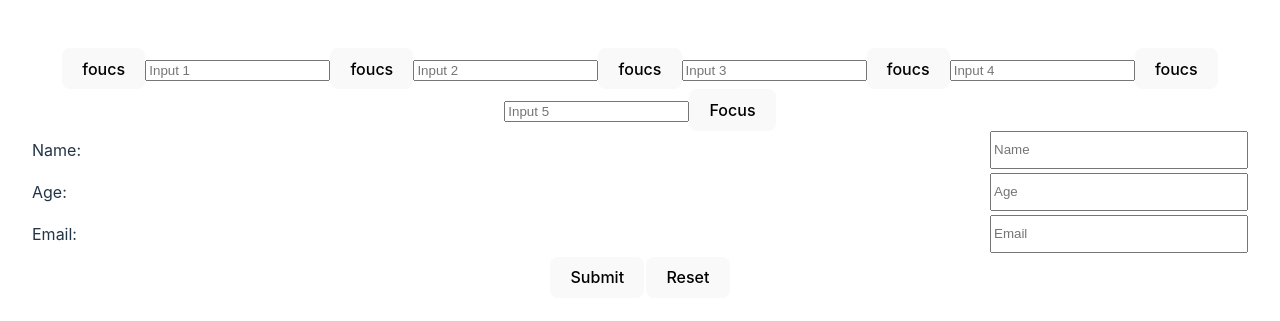
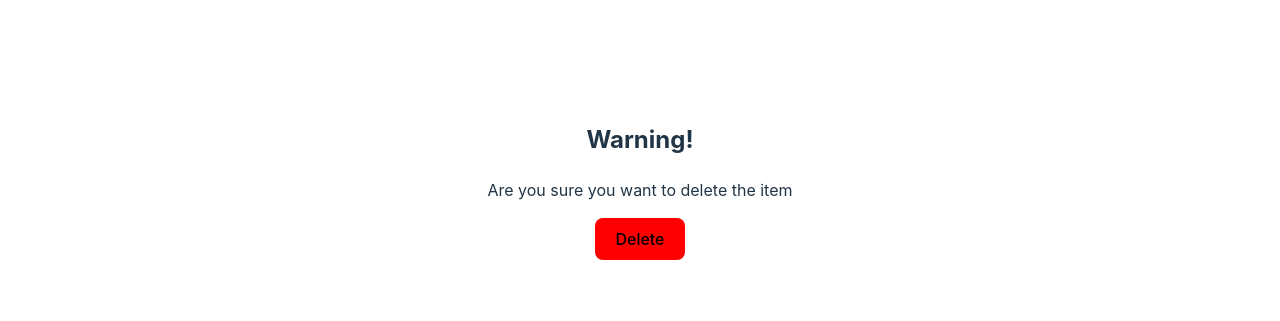
Before and after one commit to selahjs/react-advanced-meta, a React (Vite) app: page / in a window 1280 px wide. Shown: the part 219-540 px from the top of the page. Built offline with nearby package versions, Linux system fonts and the light colour scheme.

Commit message:
component composition, using the special prop childre to compose components

```diff
--- a/src/App.tsx
+++ b/src/App.tsx
@@ -1,131 +1,23 @@
-import React from "react";
+// import FormComponent from "./FormComponent";
 import "./App.css";
 
-const formData = {
-  name: "",
-  email: "",
-  age: "",
-};
-const formReducer = (state: any, action: any) => {
-  switch (action.type) {
-    case "SET_FIELD":
-      return {
-        ...state,
-        [action.name]: action.value,
-      };
-    case "RESET":
-      return formData;
-    default:
-      return "0";
-  }
-};
+const DialogModal = ({children}) =>{
+  return <div>{children}</div>
+}
+const DeleteButton = ({children, backgroundColor}) =>{
+  return <button onClick={()=>alert('Proceed')} style={{ backgroundColor }}>{children}</button>
+  // return <button style={{ backgroundColor: backgroundColor }}>{children}</button>
+}
+function App() {
 
-function App() {
-  // const [money, setMoney] = React.useState(100)
-  const [state, dispatch] = React.useReducer(formReducer, formData);
-  const nameInputRef = React.useRef(null);
-
-  // a more scalable approcah to using useRef
-  const inputRefs = React.useRef([])
-  const focusInput = (index) => {
-    inputRefs.current[index].focus();
-  };
-  const handleRef = () => {
-    nameInputRef?.current?.focus();
-  }
-
-  const handleChange = (e: any) => {
-    dispatch({ type: "SET_FIELD", name: e.target.name, value: e.target.value });
-  };
-  const handleSubmit = (e: any) => {
-    e.preventDefault();
-    console.log("Form submitted:", state);
-    // Handle form submission logic here
-  };
-
-  const handleReset = () => {
-    dispatch({ type: "RESET" });
-  };
-  const inputStyle = { width: 250, height: 30, padding: 2 };
-  const flexStyle = {
-    display: "flex",
-    justifyContent: "space-between",
-    alignItems: "center",
-  };
   return (
     <>
-    {/* and a more reusable way to use the scallable useRef */}
-    {[...Array(5)].map((_, index) => (
-      <>
-        <button onClick={()=>focusInput(index)}>foucs</button>
-        <input
-          key={index}
-          ref={(el) => (inputRefs.current[index] = el)}
-          type="text"
-          placeholder={`Input ${index + 1}`}
-        />
-      </>
-      ))}
-      <button onClick={handleRef}>Focus</button>
-      <form onSubmit={handleSubmit}>
-        <div style={{ display: "flex", flexDirection: "column", gap: 4 }}>
-          <div style={flexStyle}>
-            <label htmlFor="name">Name: </label>
-            <input
-              id="name"
-              ref={nameInputRef}
-              style={inputStyle}
-              name="name"
-              value={state.name}
-              onChange={handleChange}
-              placeholder="Name"
-            />
-          </div>
-          <div style={flexStyle}>
-            <label htmlFor="age">Age:</label>
-            <input
-              id="age"
-              // ref={(el) => (inputRefs.current[i] = el)}
-              style={inputStyle}
-              name="age"
-              value={state.age}
-              onChange={handleChange}
-              placeholder="Age"
-            />
-          </div>
-          <div style={flexStyle}>
-            <label htmlFor="email">Email:</label>
-            <input
-              id="email"
-              style={inputStyle}
-              name="email"
-              value={state.email}
-              onChange={handleChange}
-              placeholder="Email"
-            />
-          </div>
-          <div
-            style={{
-              display: "flex",
-              flexDirection: "row",
-              justifyContent: "center",
-              gap: 2,
-            }}
-          >
-            <button type="submit">Submit</button>
-            <button type="button" onClick={handleReset}>
-              Reset
-            </button>
-          </div>
-        </div>
-      </form>
-      <p>{state.name}</p>
-      <p>{state.email}</p>
-      <p>{state.age}</p>
-      {/* //  <h1>Current Balance = {money}</h1>
-    //  <button onClick={()=> setMoney(prev => prev - 10)}>buy vegies</button>
-    //  <button onClick={()=> setMoney(prev => prev + 10)}>serve a meal</button>
-    //  <button onClick={()=> setMoney(prev => prev + 500)}>slebrity visit</button> */}
+      {/* <FormComponent /> */}
+      <DialogModal>
+        <h2>Warning!</h2>
+        <p>Are you sure you want to delete the item</p>
+        <DeleteButton backgroundColor={'red'}> Delete</DeleteButton>
+      </DialogModal>
     </>
   );
 }
--- /dev/null
+++ b/src/FormComponent.tsx
@@ -0,0 +1,117 @@
+import React from "react";
+import "./App.css";
+
+const formData = {
+  name: "",
+  email: "",
+  age: "",
+};
+const formReducer = (state: any, action: any) => {
+  switch (action.type) {
+    case "SET_FIELD":
+      return {
+        ...state,
+        [action.name]: action.value,
+      };
+    case "RESET":
+      return formData;
+    default:
+      return "0";
+  }
+};
+
+function FormComponent() {
+  // const [money, setMoney] = React.useState(100)
+  const [state, dispatch] = React.useReducer(formReducer, formData);
+  const nameInputRef = React.useRef(null);
+
+  const handleRef = () => {
+    console.log(nameInputRef);
+    nameInputRef?.current?.focus();
+  };
+
+  const handleChange = (e: any) => {
+    dispatch({ type: "SET_FIELD", name: e.target.name, value: e.target.value });
+  };
+  const handleSubmit = (e: any) => {
+    e.preventDefault();
+    console.log("Form submitted:", state);
+    // Handle form submission logic here
+  };
+
+  const handleReset = () => {
+    dispatch({ type: "RESET" });
+  };
+  const inputStyle = { width: 250, height: 30, padding: 2 };
+  const flexStyle = {
+    display: "flex",
+    justifyContent: "space-between",
+    alignItems: "center",
+  };
+  // using useRef to track state between renders
+  const count = React.useRef(0);
+
+  React.useEffect(() => {
+    count.current = count.current + 1;
+  }, []);
+  return (
+    <>
+      <h1>Render Count: {count.current}</h1>
+      <button onClick={handleRef}>Focus</button>
+      <form onSubmit={handleSubmit}>
+        <div style={{ display: "flex", flexDirection: "column", gap: 4 }}>
+          <div style={flexStyle}>
+            <label htmlFor="name">Name: </label>
+            <input
+              id="name"
+              ref={nameInputRef}
+              style={inputStyle}
+              name="name"
+              value={state.name}
+              onChange={handleChange}
+              placeholder="Name"
+            />
+          </div>
+          <div style={flexStyle}>
+            <label htmlFor="age">Age:</label>
+            <input
+              id="age"
+              // ref={(el) => (inputRefs.current[i] = el)}
+              style={inputStyle}
+              name="age"
+              value={state.age}
+              onChange={handleChange}
+              placeholder="Age"
+            />
+          </div>
+          <div style={flexStyle}>
+            <label htmlFor="email">Email:</label>
+            <input
+              id="email"
+              style={inputStyle}
+              name="email"
+              value={state.email}
+              onChange={handleChange}
+              placeholder="Email"
+            />
+          </div>
+          <div
+            style={{
+              display: "flex",
+              flexDirection: "row",
+              justifyContent: "center",
+              gap: 2,
+            }}
+          >
+            <button type="submit">Submit</button>
+            <button type="button" onClick={handleReset}>
+              Reset
+            </button>
+          </div>
+        </div>
+      </form>
+    </>
+  );
+}
+
+export default FormComponent;
```
